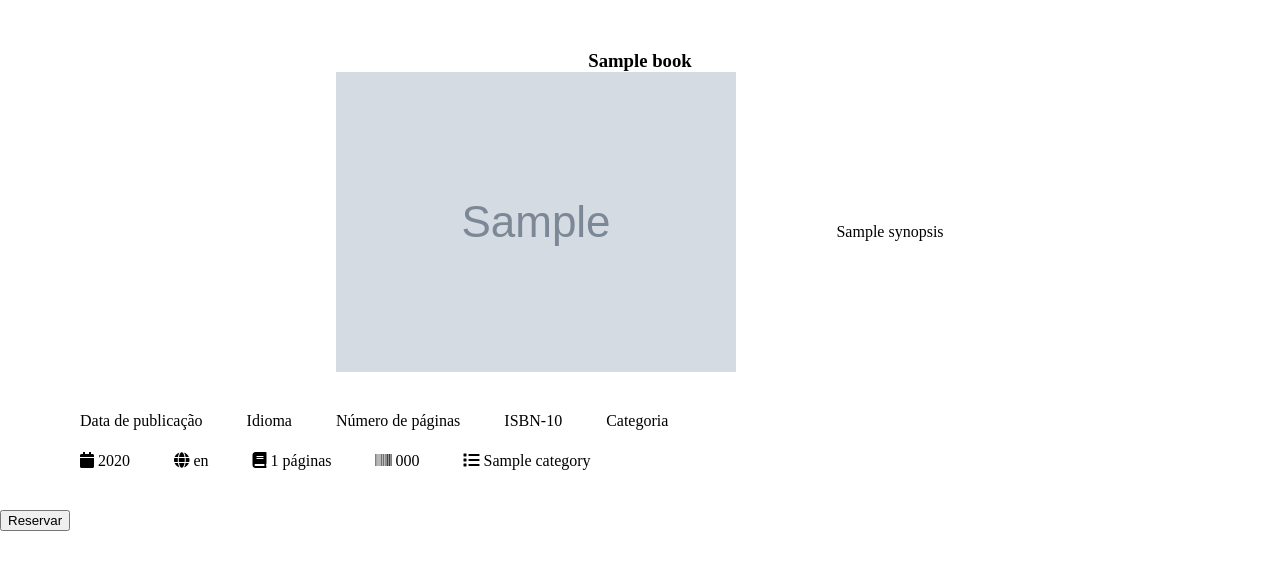
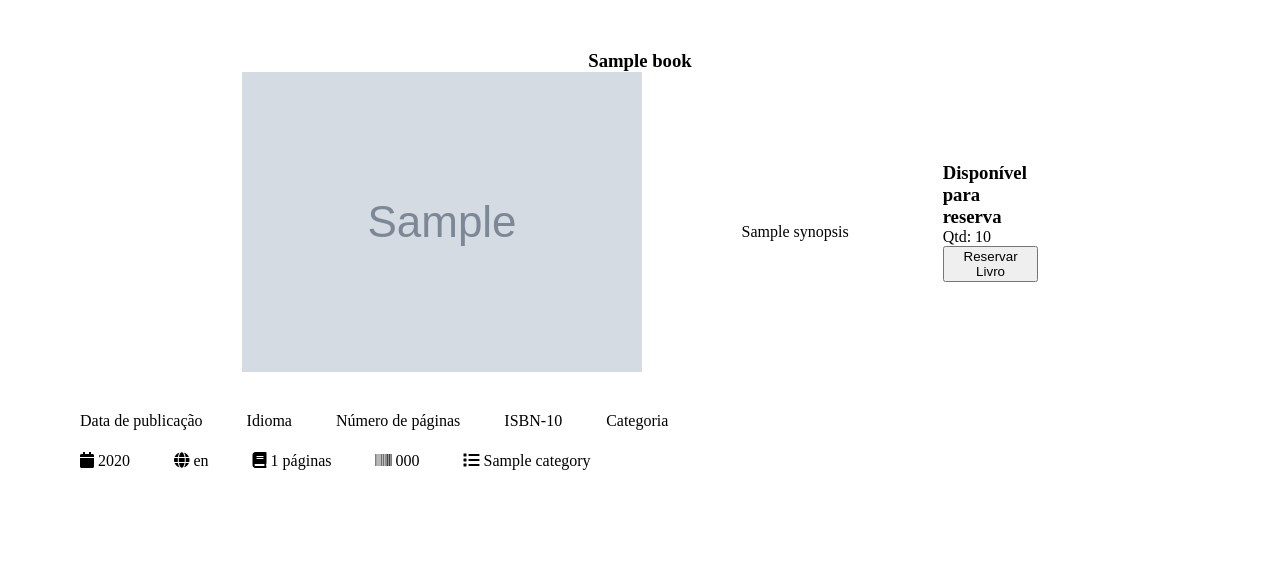
Before and after one commit to ericsanto/biblioteca_django, a Django app: template library/templates/book_detail.html in a window 1280 px wide. Shown: the part 140-710 px from the top of the page. Run offline with Django 3.2, Linux system fonts and the light colour scheme; the template is opened without the code that fills it: most values are stand-ins (such as "Sample title", 1, 10 or a date in 2020); grey boxes marked "Sample" are stand-in pictures; some libraries are stand-ins or nearby versions.

Commit message:
Atualizando estilização

```diff
--- a/library/templates/book_detail.html
+++ b/library/templates/book_detail.html
@@ -13,11 +13,24 @@
         <h3>{{book.name}}</h3>
         <div class="container-detail">
             <img src="{{book.image.url}}" alt="">
+            <p class="p-detail">{{book.synopsis}}</p>
 
-            <p class="p-detail">{{book.synopsis}}</p>
+            <div class="checkout-reserve">
+              {% if book.quantity > 0 %}
+                <h3 class="warner-message">Disponível para reserva</h3>
+                <p class="quantity">Qtd: {{book.quantity}}</p>
+                <form action="{% url 'reserve_create' book.pk%}" method="post">
+                  {% csrf_token %}
+                  <button type="submit" class="disponibility">Reservar Livro</button>
+                </form>
+              {% else %}
+                <h3 class="not-disponibility"> Este Livro não está disponível para reserva</h3>
+                <p class="quantity">Qtd: {{book.quantity}}</p>
+              {% endif %}
+            </div>
         </div>
+      </div>
 
-      </div>
       <div class="informations">
         <ul>
           <li class="title-icons"><p>Data de publicação</p></li>
@@ -35,19 +48,7 @@
           <li class="icons-detail"><i class="fa fa-list"></i> {{book.category.name}}</li>
         </ul>
       </div>
-
-      {% if book.quantity > 0 %}
-        <form action="{% url 'reserve_create' book.pk%}" method="post">
-          {% csrf_token %}
-
-          <button type="submit">Reservar</button>
-        </form>
-      {% else %}
-        <p>Este livro não está dispinível para agendamento </p>
-      {% endif %}
     </section>
-
-
   {% endblock %}
 
   {% block newslatter %}
```
